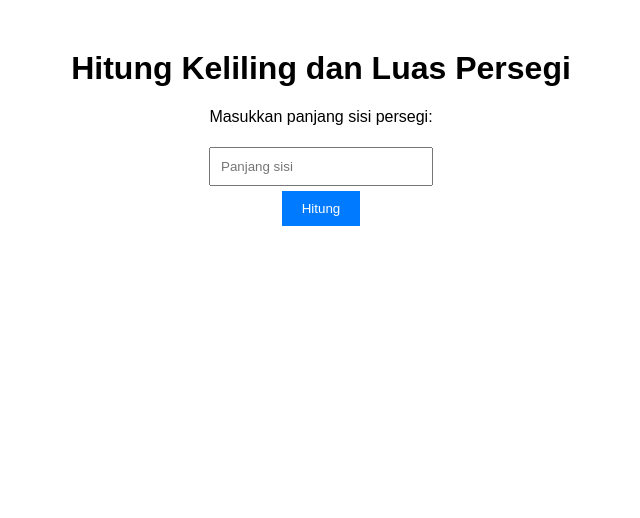
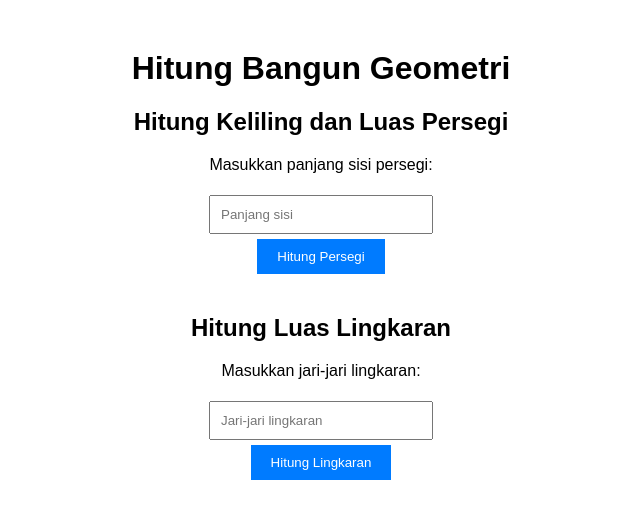
Before and after one commit to infotechridho/learn_github, a plain HTML site: page index.html in a window 1280 px wide. Shown: the whole page, without its empty margins (319-959 px from the left). Drawn offline with Linux system fonts and the light colour scheme.

Commit message:
Penambahan Hitung Luas Lingkaran

```diff
--- a/index.html
+++ b/index.html
@@ -4,7 +4,7 @@
 <head>
   <meta charset="UTF-8">
   <meta name="viewport" content="width=device-width, initial-scale=1.0">
-  <title>Hitung Keliling dan Luas Persegi</title>
+  <title>Hitung Bangun Geometri</title>
   <style>
     body {
       font-family: Arial, sans-serif;
@@ -34,29 +34,60 @@
       margin-top: 20px;
       font-size: 18px;
     }
+
+    .section {
+      margin-bottom: 40px;
+    }
   </style>
 </head>
 
 <body>
-  <h1>Hitung Keliling dan Luas Persegi</h1>
-  <p>Masukkan panjang sisi persegi:</p>
-  <input type="number" id="sisi" placeholder="Panjang sisi" />
-  <br>
-  <button onclick="hitung()">Hitung</button>
-  <div class="result" id="result"></div>
+  <h1>Hitung Bangun Geometri</h1>
+
+  <!-- Kalkulator Persegi -->
+  <div class="section">
+    <h2>Hitung Keliling dan Luas Persegi</h2>
+    <p>Masukkan panjang sisi persegi:</p>
+    <input type="number" id="sisi" placeholder="Panjang sisi" />
+    <br>
+    <button onclick="hitungPersegi()">Hitung Persegi</button>
+    <div class="result" id="result-persegi"></div>
+  </div>
+
+  <!-- Kalkulator Lingkaran -->
+  <div class="section">
+    <h2>Hitung Luas Lingkaran</h2>
+    <p>Masukkan jari-jari lingkaran:</p>
+    <input type="number" id="jariJari" placeholder="Jari-jari lingkaran" />
+    <br>
+    <button onclick="hitungLingkaran()">Hitung Lingkaran</button>
+    <div class="result" id="result-lingkaran"></div>
+  </div>
 
   <script>
-    function hitung() {
+    function hitungPersegi() {
       const sisi = parseFloat(document.getElementById("sisi").value);
       if (isNaN(sisi) || sisi <= 0) {
-        document.getElementById("result").innerHTML = "<p style='color: red;'>Masukkan nilai sisi yang valid!</p>";
+        document.getElementById("result-persegi").innerHTML = "<p style='color: red;'>Masukkan nilai sisi yang valid!</p>";
         return;
       }
       const keliling = 4 * sisi;
       const luas = sisi * sisi;
-      document.getElementById("result").innerHTML = `
+      document.getElementById("result-persegi").innerHTML = `
                 <p>Keliling: ${keliling} satuan</p>
                 <p>Luas: ${luas} satuan persegi</p>
+            `;
+    }
+
+    function hitungLingkaran() {
+      const jariJari = parseFloat(document.getElementById("jariJari").value);
+      if (isNaN(jariJari) || jariJari <= 0) {
+        document.getElementById("result-lingkaran").innerHTML = "<p style='color: red;'>Masukkan nilai jari-jari yang valid!</p>";
+        return;
+      }
+      const luas = Math.PI * Math.pow(jariJari, 2);
+      document.getElementById("result-lingkaran").innerHTML = `
+                <p>Luas: ${luas.toFixed(2)} satuan persegi</p>
             `;
     }
   </script>
```
